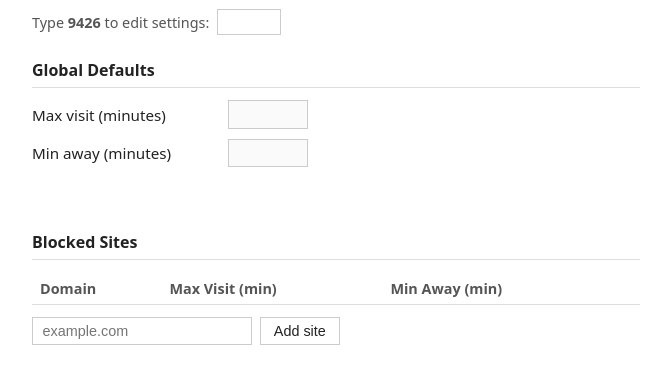
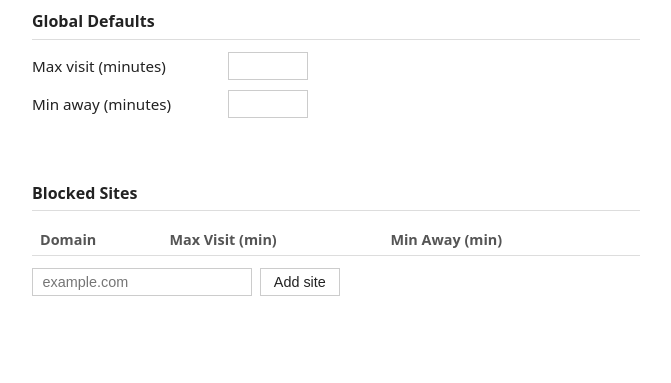
Before and after one commit to pganguli/NoProcrast, a website with bundled scripts: page options/options.html in a window 1280 px wide. Shown: the part 63-446 px from the top of the page, without its empty margins (304-975 px from the left). Built offline with nearby package versions, Linux system fonts and the light colour scheme.

Commit message:
feat(settings): remove settings lock

```diff
--- a/options/options.css
+++ b/options/options.css
@@ -24,31 +24,6 @@ body {
 h1 {
   font-size: 1.3rem;
   margin-bottom: 0.75rem;
-}
-
-.unlock-section {
-  display: flex;
-  align-items: center;
-  gap: 0.5rem;
-  margin-bottom: 1.5rem;
-}
-
-.unlock-label {
-  font-size: 0.9rem;
-  color: #555;
-}
-
-.unlock-input {
-  width: 4rem;
-  padding: 0.25rem 0.4rem;
-  border: 1px solid #ccc;
-  font-size: 0.9rem;
-  text-align: center;
-}
-
-.unlock-error {
-  font-size: 0.85rem;
-  color: #555;
 }
 
 h2 {
@@ -128,11 +103,6 @@ td input[type="number"] {
   text-decoration: underline;
 }
 
-body.locked .remove-btn:hover {
-  color: #888;
-  text-decoration: none;
-}
-
 .add-row {
   display: flex;
   align-items: center;
--- a/options/options.html
+++ b/options/options.html
@@ -11,13 +11,6 @@
 <body>
   <main>
     <h1>NoProcrast Settings</h1>
-    <div id="unlock-section" class="unlock-section">
-      <label id="unlock-label" class="unlock-label" for="unlock-input"></label>
-      <input type="text" id="unlock-input" class="unlock-input" maxlength="4" inputmode="numeric" autocomplete="off"
-        aria-label="PIN to unlock settings">
-      <span id="unlock-error" class="unlock-error" aria-live="polite"></span>
-    </div>
-
     <section>
       <h2>Global Defaults</h2>
       <div class="field-row">
--- a/options/options.js
+++ b/options/options.js
@@ -12,43 +12,6 @@ const newDomainInput = document.getElementById('new-domain');
 const addBtn = document.getElementById('add-btn');
 const domainError = document.getElementById('domain-error');
 
-// Unlock gate
-const unlockCode = String(1000 + Math.floor(Math.random() * 9000));
-const unlockLabel = document.getElementById('unlock-label');
-unlockLabel.textContent = 'Type ';
-const unlockStrong = document.createElement('strong');
-unlockStrong.textContent = unlockCode;
-unlockLabel.append(unlockStrong, ' to edit settings:');
-const unlockInput = document.getElementById('unlock-input');
-const unlockError = document.getElementById('unlock-error');
-
-let isLocked = true;
-
-function setLocked(locked) {
-  isLocked = locked;
-  for (const el of document.querySelectorAll('input, button')) {
-    if (el === unlockInput || el.id === 'new-domain' || el.id === 'add-btn') { continue; }
-    el.disabled = locked;
-  }
-  document.body.classList.toggle('locked', locked);
-  if (!locked) {
-    document.getElementById('unlock-section').style.display = 'none';
-    globalMaxvisitInput.focus();
-  }
-}
-
-setLocked(true);
-
-unlockInput.addEventListener('input', () => {
-  if (unlockInput.value === unlockCode) {
-    unlockError.textContent = '';
-    setLocked(false);
-  } else if (unlockInput.value.length === 4) {
-    unlockError.textContent = 'Incorrect.';
-    unlockInput.value = '';
-  }
-});
-
 async function loadConfig() {
   currentConfig = await api.runtime.sendMessage({ type: 'getConfig' });
   globalMaxvisitInput.value = currentConfig.global.maxvisit;
@@ -58,7 +21,6 @@ async function loadConfig() {
 
 function renderSites() {
   sitesTbody.replaceChildren(...currentConfig.sites.map(buildSiteRow));
-  setLocked(isLocked);
 }
 
 function buildNumberInput(value, label, onChange) {
```
